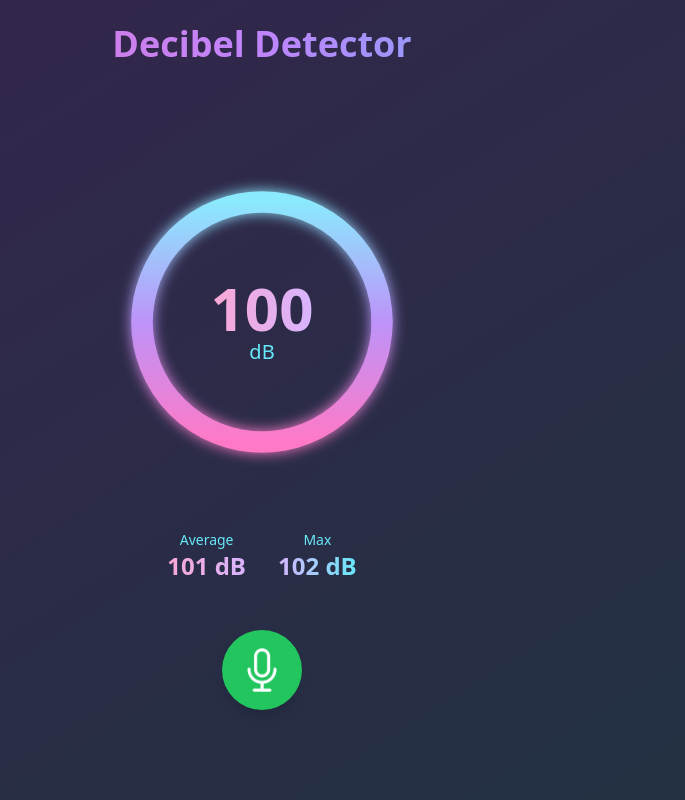
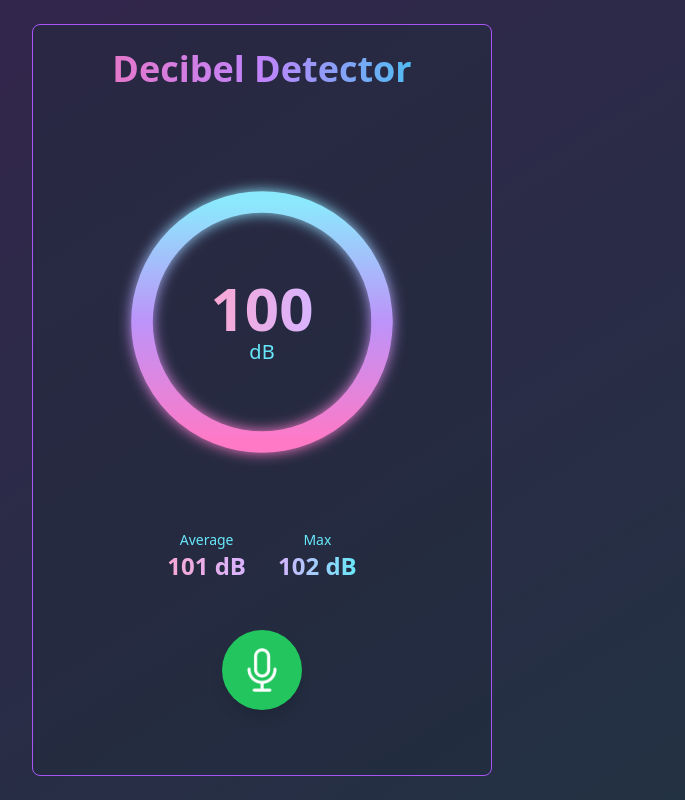
Before and after one commit to thaitommytran/decibel-detector, a React (Create React App) app: page / in a window 1280 px wide. Shown: the whole page, without its empty margins (378-1063 px from the left). Built offline with nearby package versions, Linux system fonts and the light colour scheme.

Commit message:
added card container

```diff
--- a/src/App.js
+++ b/src/App.js
@@ -4,12 +4,13 @@ import RecordButton from './components/RecordButton';
 
 function App() {
   return (
-    <div className="flex flex-col h-screen bg-gray-900 p-6 overflow-hidden">
+    <div className="flex flex-col h-screen bg-gray-900 p-6 overflow-hidden items-center">
       {/* Solid background color */}
       <div className="absolute inset-0 bg-[#282a36] opacity-90" />
       {/* Gradient background overlay */}
       <div className="absolute inset-0 bg-gradient-to-br from-purple-900/30 to-cyan-900/30" />
-      <div className="relative z-10 flex flex-col h-full">
+      {/* Card container */}
+      <div className="relative z-10 flex flex-col h-full rounded-lg border bg-gray-800/40 border-purple-500 py-6 px-4 min-w-[460px]">
         {/* App header and title */}
         <header className="text-center mb-8">
           <h1 className="text-4xl font-bold bg-gradient-to-r from-pink-400 via-purple-400 to-cyan-400 text-transparent bg-clip-text">
```
